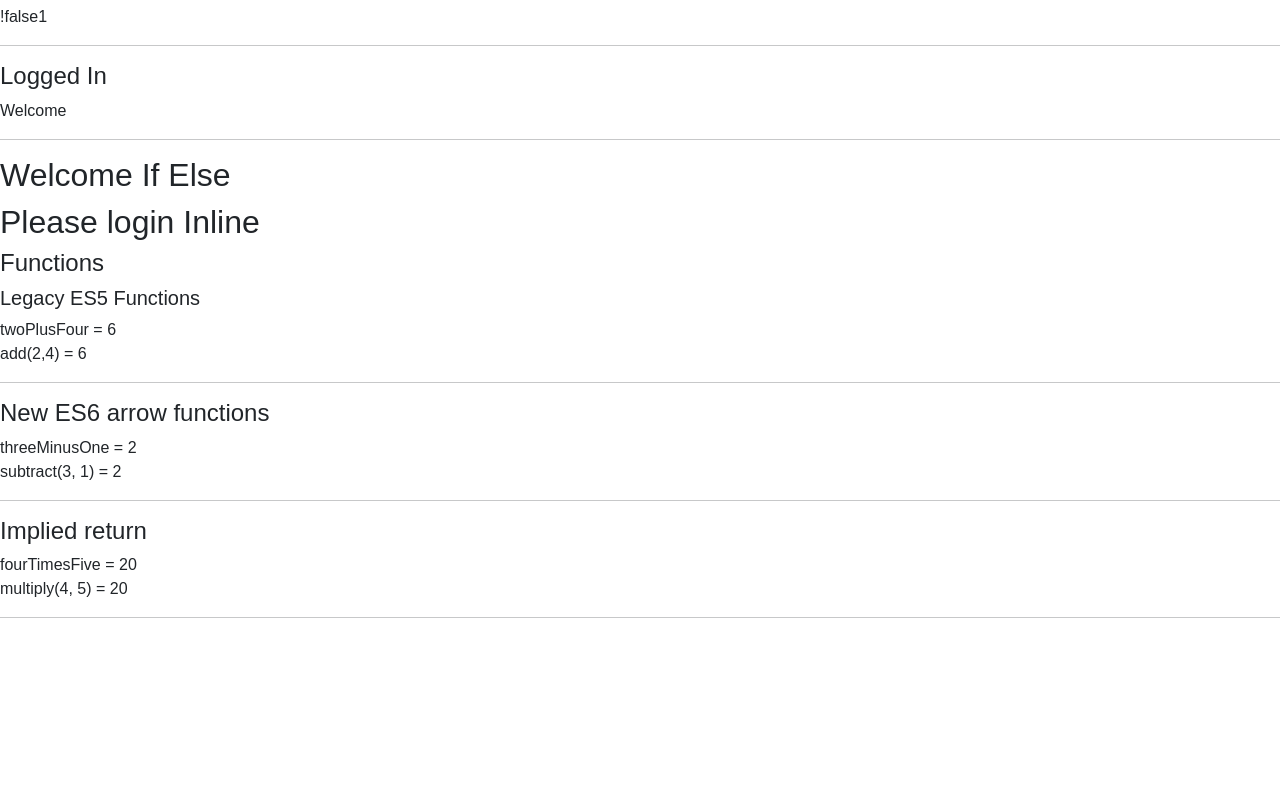
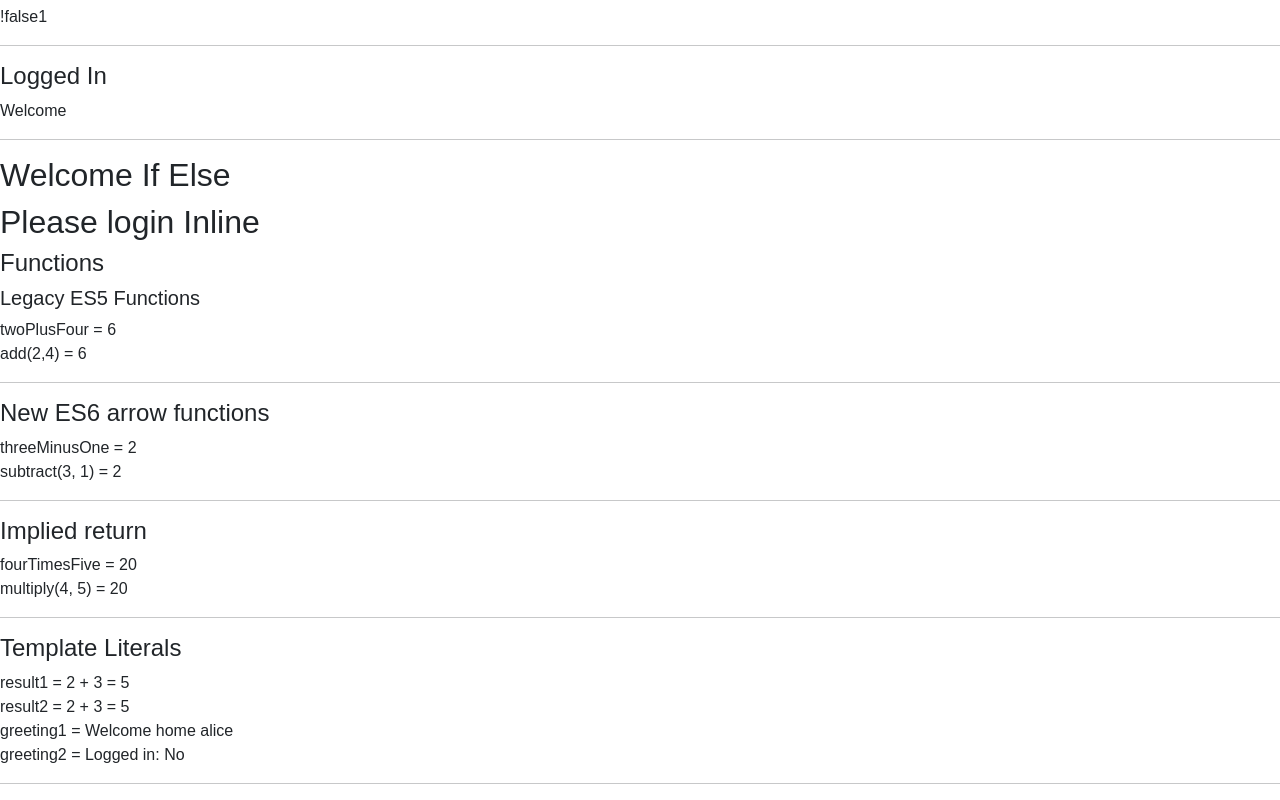
Before and after one commit to abbyelbaum/kambaz-react-web-app, a React (Vite) app: page /#/Labs/Lab3 in a window 1280 px wide. Shown: the part 859-1659 px from the top of the page. Before the commit the page ends 1493 px from the top, so only its background shows below. Built offline with nearby package versions, Linux system fonts and the light colour scheme.

Commit message:
Template String Literals

```diff
--- /dev/null
+++ b/src/Labs/Lab3/TemplateLiterals.tsx
@@ -0,0 +1,18 @@
+export default function TemplateLiterals() {
+    const five = 2 + 3;
+    const result1 = "2 + 3 = " + five;
+    const result2 = `2 + 3 = ${2 + 3}`;
+    const username = "alice";
+    const greeting1 = `Welcome home ${username}`;
+    const loggedIn = false;
+    const greeting2 = `Logged in: ${loggedIn ? "Yes" : "No"}`;
+    return (
+        <div id="wd-template-literals">
+            <h4>Template Literals</h4>
+            result1 = {result1} <br/>
+            result2 = {result2} <br/>
+            greeting1 = {greeting1} <br/>
+            greeting2 = {greeting2} <hr/>
+        </div>
+    );
+}
--- a/src/Labs/Lab3/index.tsx
+++ b/src/Labs/Lab3/index.tsx
@@ -8,6 +8,7 @@
 import LegacyFunctions from "./LegacyFunctions";
 import ArrowFunctions from "./ArrowFunctions";
 import ImpliedReturn from "./ImpliedReturn";
+import TemplateLiterals from "./TemplateLiterals";
 
 export default function Lab3() {
     return (
@@ -23,6 +24,7 @@
             <LegacyFunctions/>
             <ArrowFunctions/>
             <ImpliedReturn/>
+            <TemplateLiterals/>
         </div>
     );
 }
```
